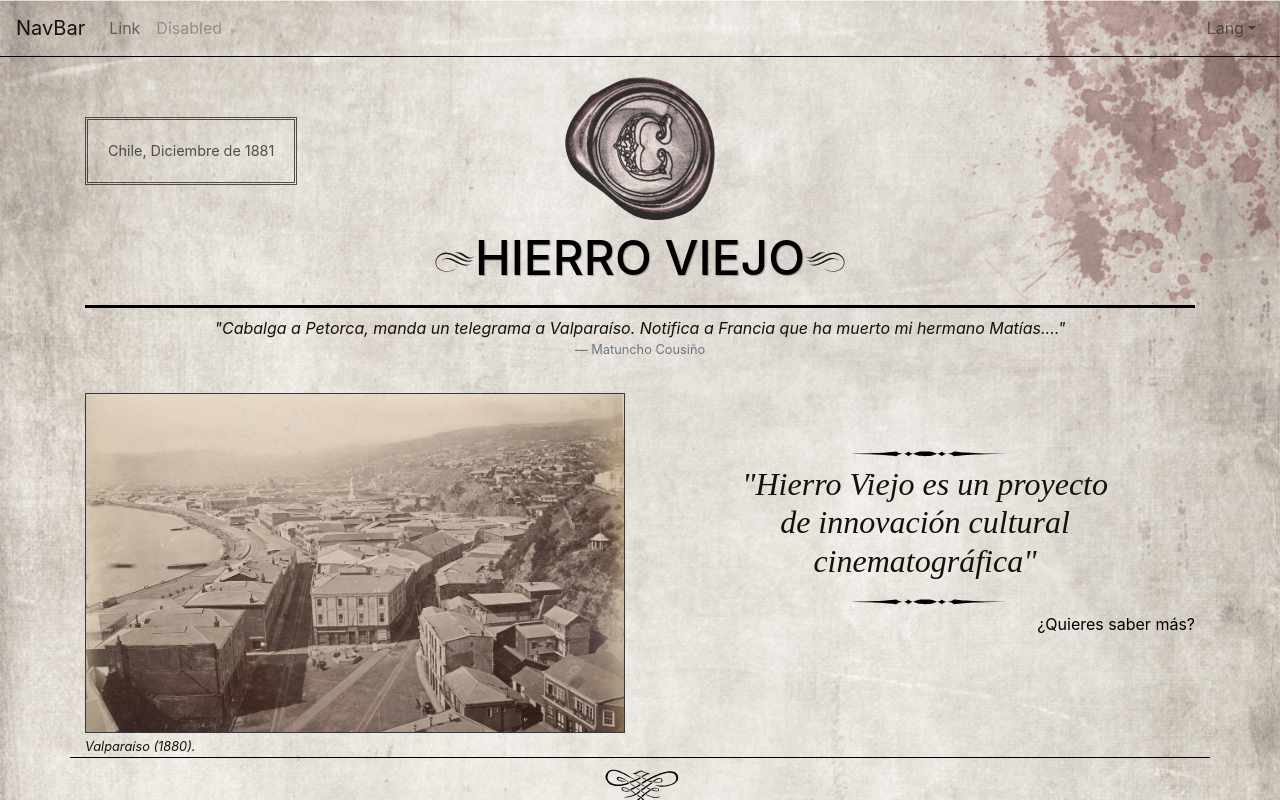
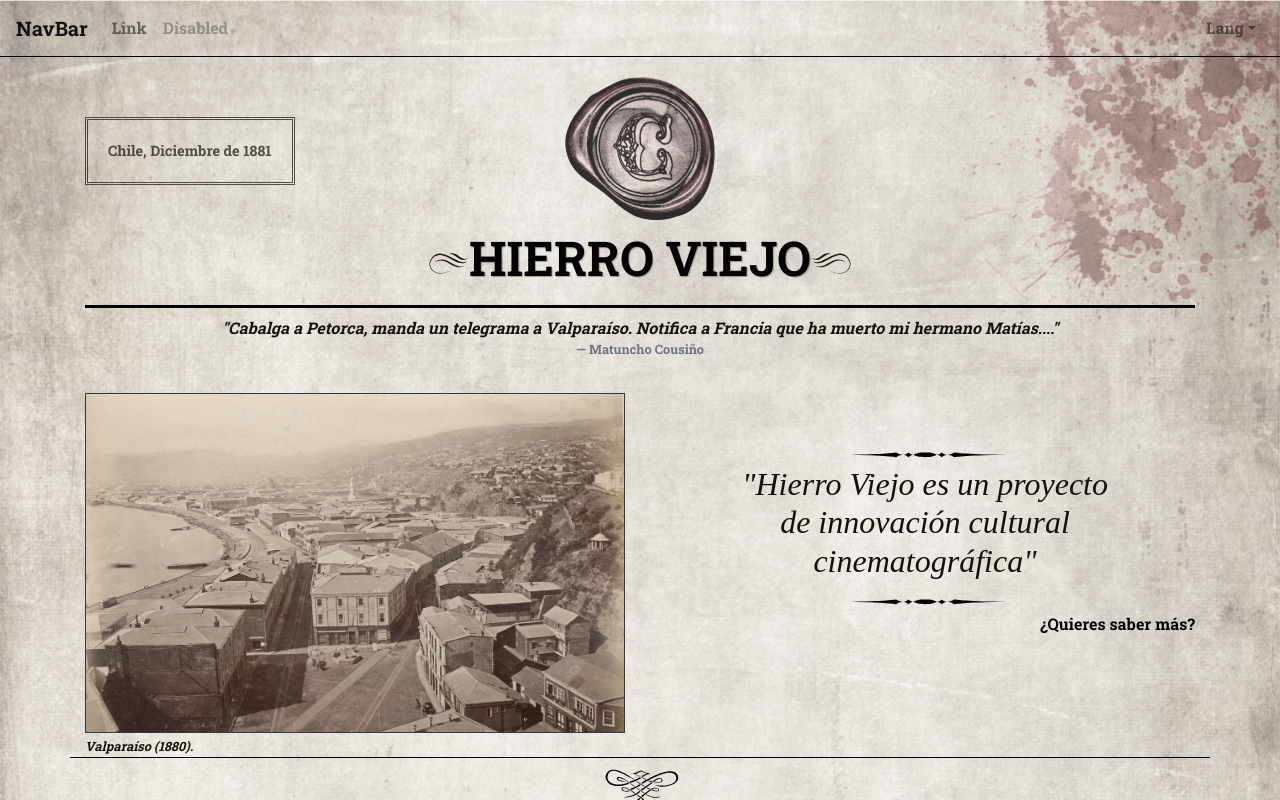
Before and after one commit to sabinovelasquez/hierroviejo, a Vue app: page / in a window 1280 px wide. Shown: the top 800 px of the page. Built offline with nearby package versions, Linux system fonts and the light colour scheme; what vuefire would draw is missing.

Commit message:
Fix | base styles

```diff
--- /dev/null
+++ b/src/assets/scss/base/base.scss
@@ -0,0 +1,5 @@
+// STYLES THAT GO DIRECT TO A TAG WITHOUT CLASSES
+body {
+  font-family: 'Roboto Slab', serif;
+  font-size: 16px;
+}
--- a/src/assets/scss/main.scss
+++ b/src/assets/scss/main.scss
@@ -42,7 +42,11 @@
 // ===================
 //      OUR STYLES
 // ===================
+// SETTINGS
 @import "settings/fonts-imports.scss";
+
+// BASE
+@import "base/base.scss";
 
 // WorkinProgress
 @import "components/mess.scss";
```
